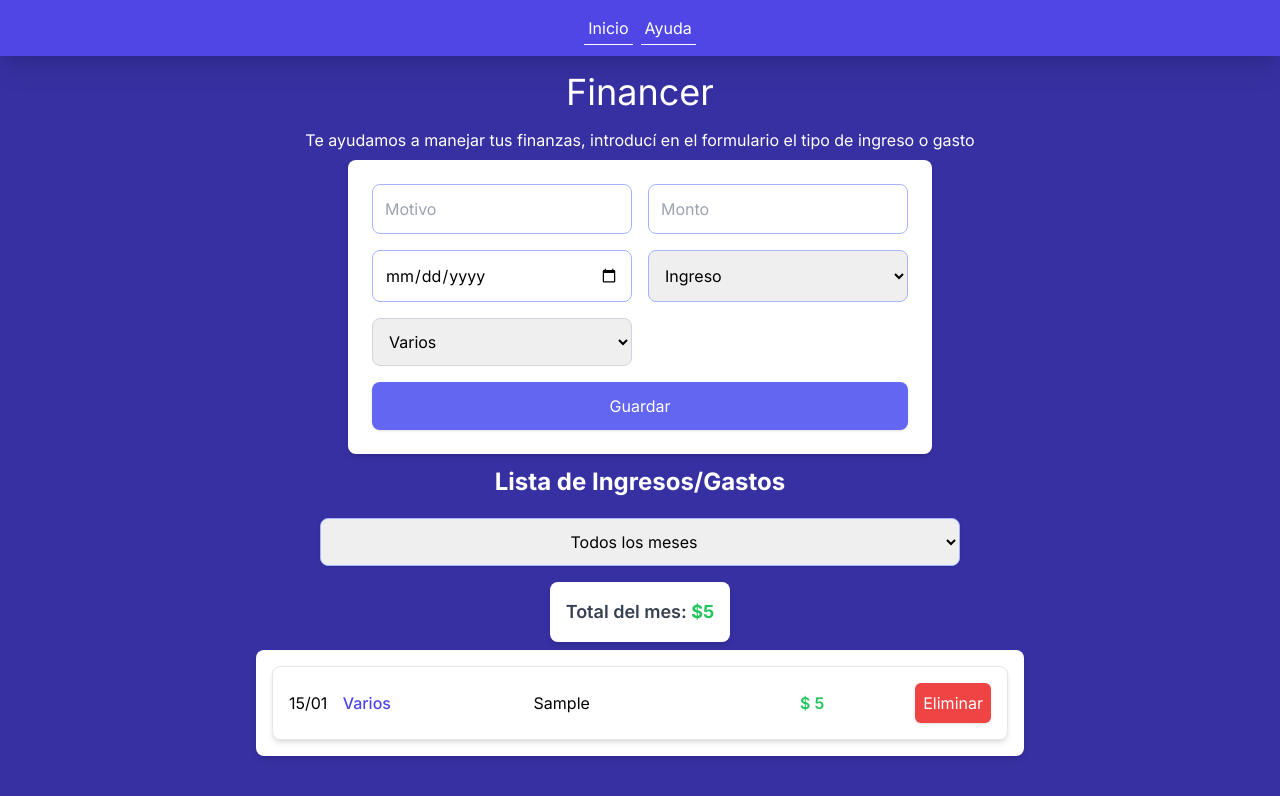
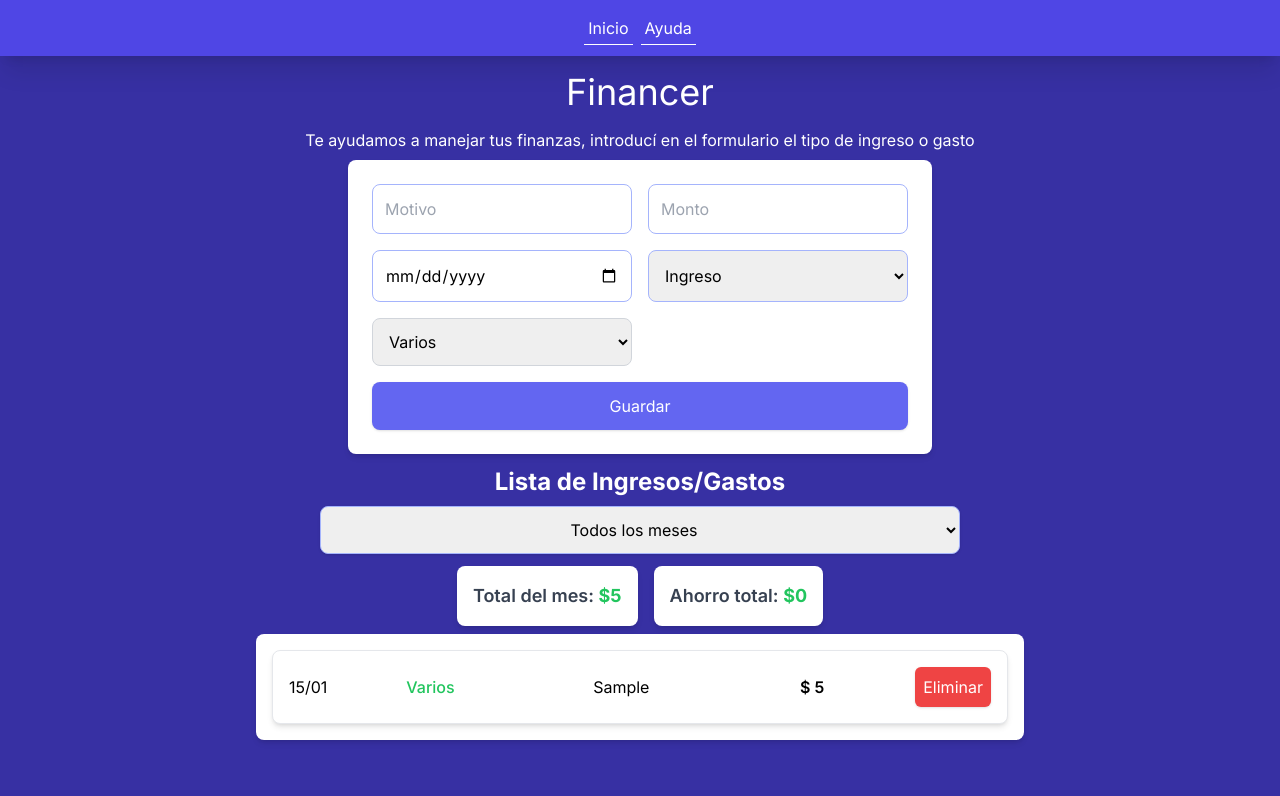
Before and after one commit to martinvruiz/financer, a React (Create React App) app: page / in a window 1280 px wide. Both pictures are taken after typing "Sample", "5", "2020-01-15" into the empty fields and a click on the button "Guardar". Shown: the top 796 px of the page. Built offline with nearby package versions, Linux system fonts and the light colour scheme.

Commit message:
added savings feature

```diff
--- a/src/components/MonthSelector/MonthSelector.jsx
+++ b/src/components/MonthSelector/MonthSelector.jsx
@@ -31,7 +31,7 @@ export const MonthSelector = ({setSelectedDate})=>{
     return <>
 
     <select
-        className="p-3 my-2 border border-indigo-300 rounded-lg shadow focus:outline-none focus:ring-2 focus:ring-indigo-500 w-3/4 md:w-1/2 hover:shadow-md transition-shadow text-center"
+        className="p-3 my-1 border border-indigo-300 rounded-lg shadow focus:outline-none focus:ring-2 focus:ring-indigo-500 w-3/4 md:w-1/2 hover:shadow-md transition-shadow text-center"
         onChange={handleDateChange}>
             <option value="">Todos los meses</option>
                 {month.map((date, index) => (
--- /dev/null
+++ b/src/components/TotalSaving/TotalSavings.jsx
@@ -0,0 +1,24 @@
+import { useTransationContext } from "../../context/TransactionContext"
+
+
+export const TotalSavings = ({selectedDate})=>{
+
+    const { calculateTotalSavings } = useTransationContext()
+
+    const totalSavings = calculateTotalSavings()
+
+
+    return <>
+
+        <div className="bg-white rounded-lg shadow-md my-2 p-4 text-center">
+        <h2 className="text-lg font-semibold text-gray-700">
+            Ahorro total:{" "}
+            <span className="font-bold text-green-500">
+            ${totalSavings}
+            </span>
+        </h2>
+
+        </div>
+
+    </>
+}
--- a/src/components/TransactionForm/TransactionForm.jsx
+++ b/src/components/TransactionForm/TransactionForm.jsx
@@ -3,7 +3,7 @@ import { useTransationContext } from "../../context/TransactionContext"
 
 export const TransactionForm = ()=>{
 
-const {addTransaction} = useTransationContext()
+const {addTransaction, calculateTotalSavings} = useTransationContext()
 
 const [formData, setFormData] = useState({
     type: "ingreso",
@@ -29,6 +29,13 @@ const handleSubmit = (e)=>{
         return;
     }
 
+    if (formData.type === "gasto" && formData.category === "ahorro") {
+        const totalSavings = calculateTotalSavings();
+        if (formData.money > totalSavings) {
+            alert("No puedes descontar más de lo que tienes ahorrado.");
+            return;
+        }
+    }
 
     const newTransaction = {...formData, id: Date.now()}
     addTransaction(newTransaction)
@@ -87,10 +94,15 @@ const handleSubmit = (e)=>{
                         value={formData.category}
                         onChange={handleChange}>
                             <option value="varios">Varios</option>
+                            <option value="ahorro">Ahorro</option>
                             <option value="alimentacion">Alimentación</option>
-                            <option value="expensas">Expensas</option>
                             <option value="salud">Salud</option>
                             <option value="vivienda">Vivienda</option>
+                            <option value="servicios">Servicios</option>
+                            <option value="transporte">Transporte</option>
+                            <option value="vestimenta">Vestimenta</option>
+                            <option value="educacion">Educacion</option>
+                            <option value="vacaciones">Vacaciones</option>
                             <option value="ocio">Ocio</option>
                             <option value="deudas">Deudas</option>
                     </select> ) : (
@@ -101,7 +113,11 @@ const handleSubmit = (e)=>{
                         value={formData.category}
                         onChange={handleChange}>
                             <option value="varios">Varios</option>
+                            <option value="ahorro">Ahorro</option>
+                            <option value="inversiones">Inversiones</option>
+                            <option value="rendimientos">Rendimientos</option>
                             <option value="sueldo">Sueldo</option>
+                            <option value="pension">Pension</option>
                             <option value="alquiler">Alquiler</option>
                             <option value="regalos">Regalos</option>
                     </select>
--- a/src/components/TransactionList/TransactionList.jsx
+++ b/src/components/TransactionList/TransactionList.jsx
@@ -32,7 +32,7 @@ export const TransactionList = ({ selectedDate })=>{
 
     return <>
 
-        <ul className="lg:w-3/5 w-11/12 bg-white rounded-lg shadow-md mb-4 p-4">
+        <ul className="lg:w-3/5 w-11/12 text-center bg-white rounded-lg shadow-md mb-4 p-4">
             {
                 sortedTrans.map((transaction)=>
                     <li
@@ -43,7 +43,7 @@ export const TransactionList = ({ selectedDate })=>{
                                     {formatDate(transaction.date)}
                             </p>
                             <p
-                                className="w-1/4 text-xs md:text-base text-indigo-600 font-medium">
+                                className={`w-1/4 text-xs md:text-base font-medium ${transaction.type === "ingreso" ? "text-green-500" : "text-red-500"}`}>
                                     {formatCategory(transaction.category)}
                             </p>
                             <p
@@ -51,7 +51,7 @@ export const TransactionList = ({ selectedDate })=>{
                                     {transaction.spend}
                             </p>
                             <p
-                                className={`w-1/4 text-center font-semibold text-xs md:text-base ${ transaction.type === "ingreso" ? "text-green-500": "text-red-500"}`}>
+                                className={`w-1/4 text-center font-semibold text-md md:text-base}`}>
                                     $ {transaction.money}
                             </p>
                             <button
--- a/src/context/TransactionContext.js
+++ b/src/context/TransactionContext.js
@@ -46,6 +46,20 @@ export const TransactionProvider = ({ children })=>{
         });
     };
 
+    const calculateTotalSavings = () => {
+        const totalSavings = transactions
+            .filter((transaction) => transaction.category === "ahorro")
+            .reduce((total, transaction) => {
+                if (transaction.type === "ingreso") {
+                    total += parseFloat(transaction.money);
+                } else if (transaction.type === "gasto") {
+                    total -= parseFloat(transaction.money);
+                }
+                return total < 0 ? 0 : total;
+            }, 0);
+        return totalSavings;
+    };
+
     const calculateTotalDifference = (transactions, selectedDate) => {
         const filteredTransactions = selectedDate
             ? transactions.filter((transaction) => {
@@ -71,7 +85,7 @@ export const TransactionProvider = ({ children })=>{
 
     return (
         <TransanctionContext.Provider
-            value={{ transactions, addTransaction, deleteTransaction, calculateTotalDifference}}
+            value={{ transactions, addTransaction, deleteTransaction, calculateTotalDifference, calculateTotalSavings}}
         >
             {children}
         </TransanctionContext.Provider>
--- a/src/pages/Home.jsx
+++ b/src/pages/Home.jsx
@@ -4,6 +4,7 @@ import { TransactionList } from "../components/TransactionList/TransactionList"
 import { TotalTransactions } from "../components/TotalTransactions/TotalTransactions"
 import { useState } from "react"
 import { useTransationContext } from "../context/TransactionContext";
+import { TotalSavings } from "../components/TotalSaving/TotalSavings";
 
 
 
@@ -18,12 +19,15 @@ export const Home = ()=>{
         <h1 className="my-2 p-2 text-4xl text-white">Financer</h1>
         <p className="mb-2 w-3/4 text-white text-center">Te ayudamos a manejar tus finanzas, introducí en el formulario el tipo de ingreso o gasto</p>
         <TransactionForm/>
-        <h2 className="my-2 py-1 text-white text-2xl font-bold">Lista de Ingresos/Gastos</h2>
+        <h2 className="mt-2 py-1 text-white text-2xl font-bold">Lista de Ingresos/Gastos</h2>
         {(transactions.length === 0 ? (
             <p className="p-2 my-2 text-xl">No hay datos para mostrar!</p>) : (
             <div className="w-full flex flex-col items-center">
                 <MonthSelector setSelectedDate={setSelectedDate}/>
+                <div className="flex gap-4">
                 <TotalTransactions selectedDate={selectedDate}/>
+                <TotalSavings/>
+                </div>
                 <TransactionList selectedDate={selectedDate}/>
         </div>
         ))}
```
